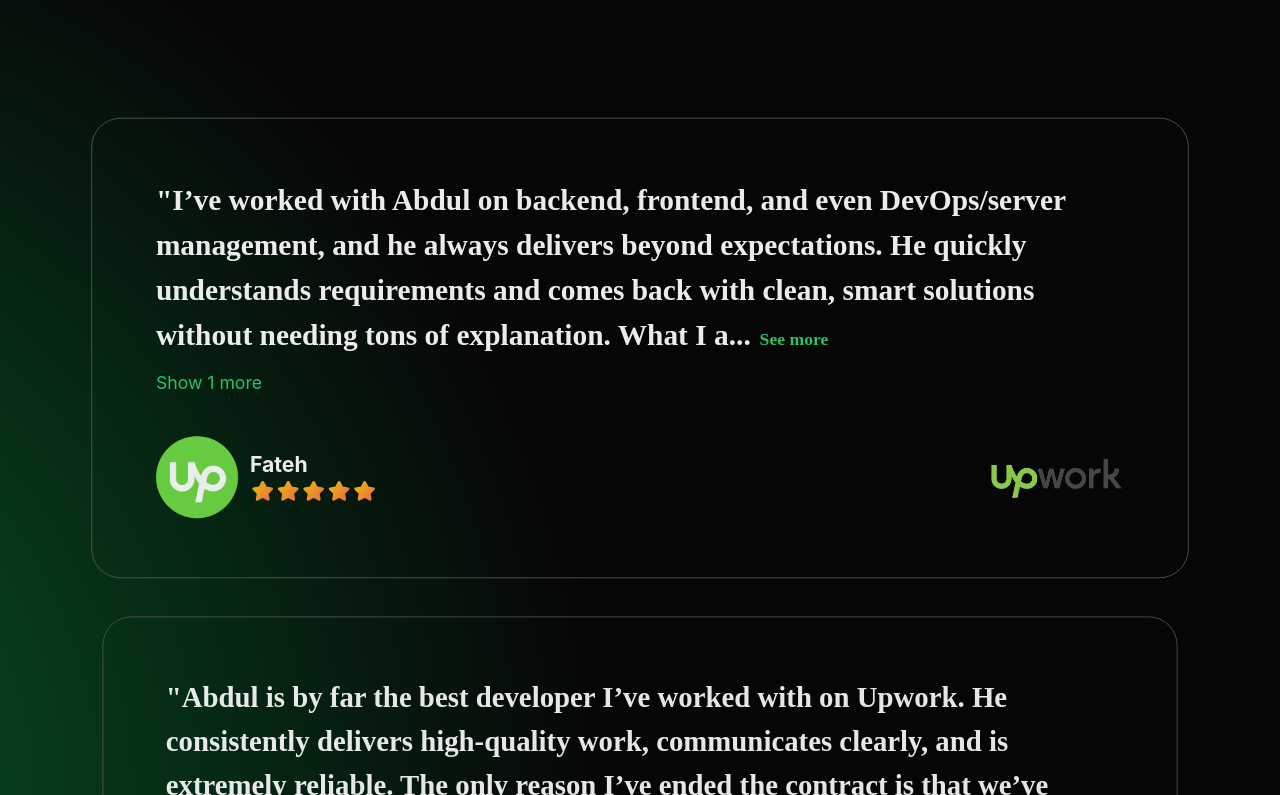
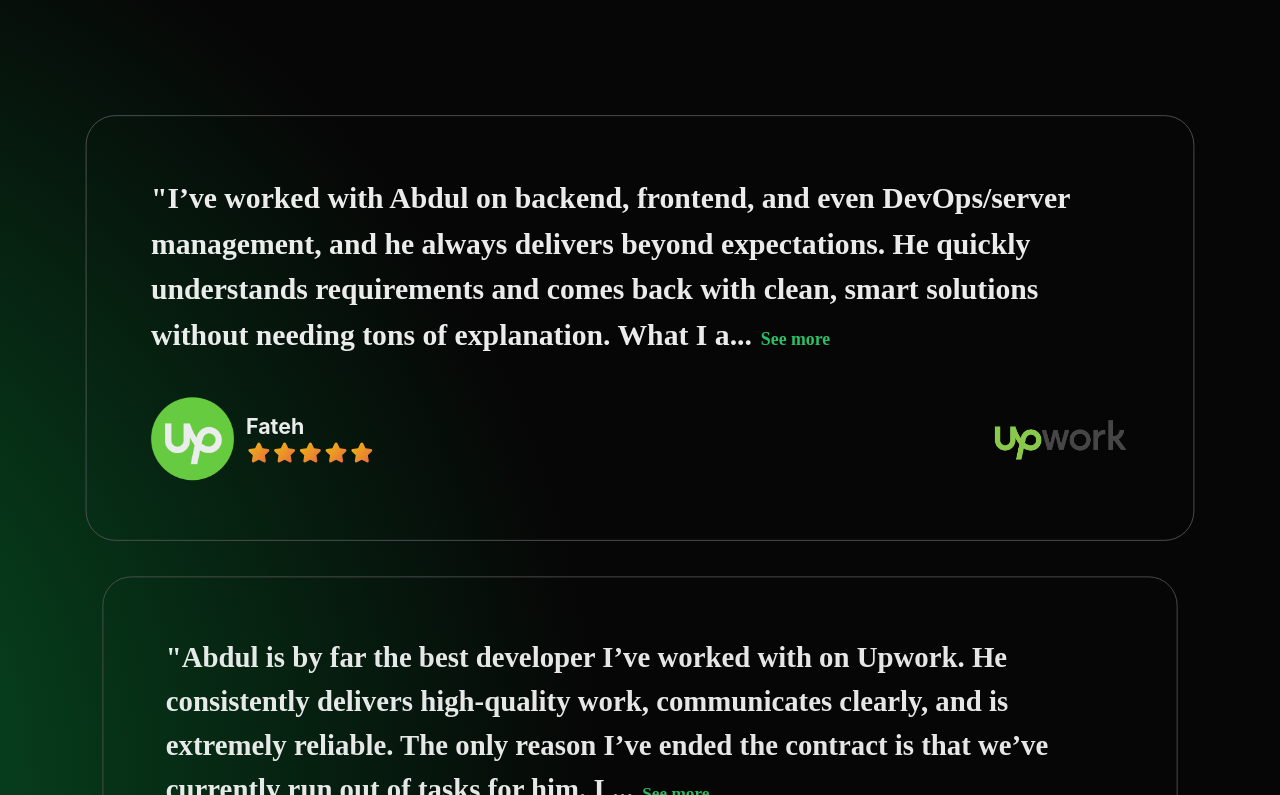
Before and after one commit to code-creeper/code-creeper.github.io, a Nuxt app: page / in a window 1280 px wide. Shown: the part 2445-3240 px from the top of the page. Built offline with nearby package versions, Linux system fonts and the light colour scheme.

Commit message:
remove empty reviews if other exist

```diff
--- a/data/reviews.ts
+++ b/data/reviews.ts
@@ -11,7 +11,7 @@ export const reviews: Review[] = [{
 		"What I appreciate most is that he doesn’t just follow instructions, he thinks ahead and suggests better approaches when it makes sense. Communication is easy, he’s responsive and clear, and his code is solid and production-ready.\n" +
 		"\n" +
 		"I’ve hired many freelancers, but Abdul stands out as someone I can fully trust with critical parts of my projects.",
-		"5 Star review"
+		// "5 Star review"
 	]
 }, {
 	client_name: "Fadi",
@@ -20,7 +20,7 @@ export const reviews: Review[] = [{
 		"\n" +
 		"The only reason I’ve ended the contract is that we’ve currently run out of tasks for him. I would gladly work with him again in the future, if there's ever an opportunity.",
 		"Abdul is great to work with, he plans his approach clearly for every feature he's asked to develop and delivers the implementation fast.",
-		"5 Star review"
+		// "5 Star review"
 	]
 }, {
 	client_name: "James",
@@ -30,7 +30,7 @@ export const reviews: Review[] = [{
 		"Abdul has more depth and insight into our Laravel project than even the best AI model out there. We wouldn't be where we are without his help, knowledge and skill. I spent all day making a feature and he came back and pulled it off with like 3 lines of code (Laravel isn't my strong suit, but it sure is his!). We've had him work on very dynamic and complex features and he nails it with the nuance and consideration of all edge cases of a top level dev. \n" +
 		"\n" +
 		"If you need a php/Laravel expert, don't worry about choosing anyone else. Abdul is your pick. I hope you keep him busy!",
-		"5 Star review"
+		// "5 Star review"
 	]
 }, {
 	client_name: "Erik Z",
```
